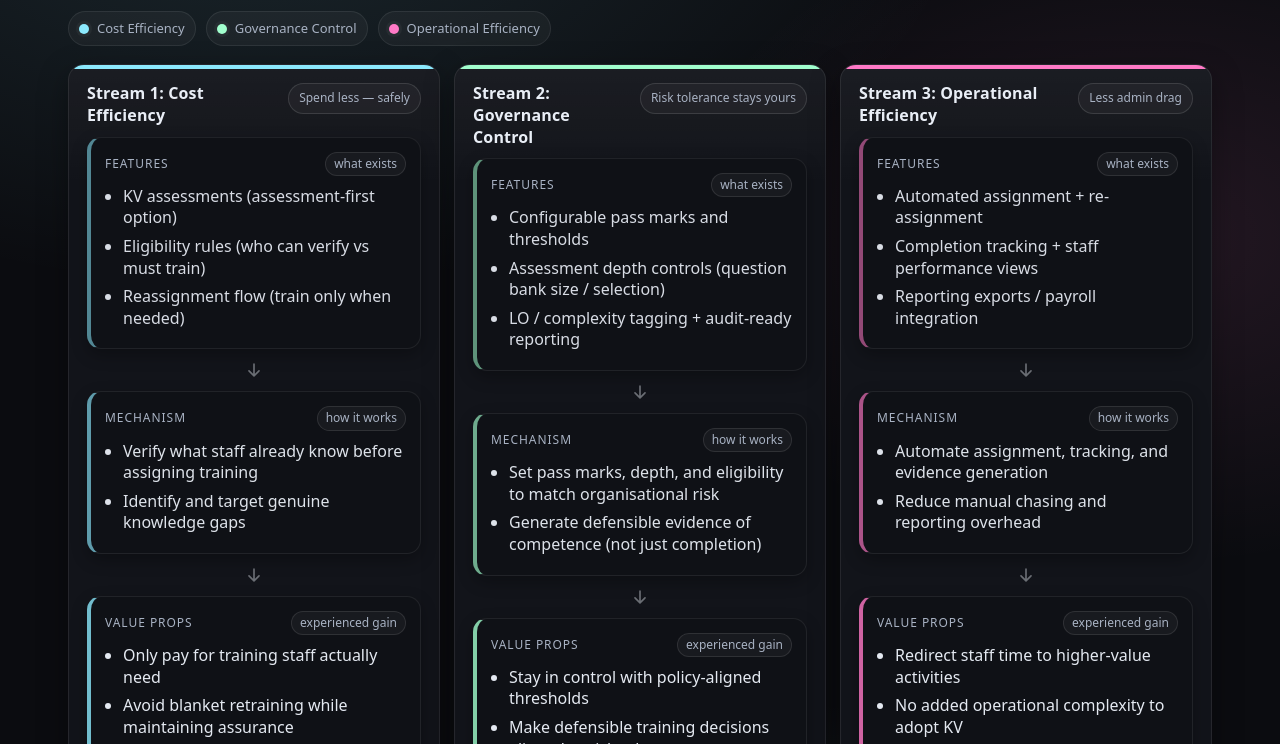
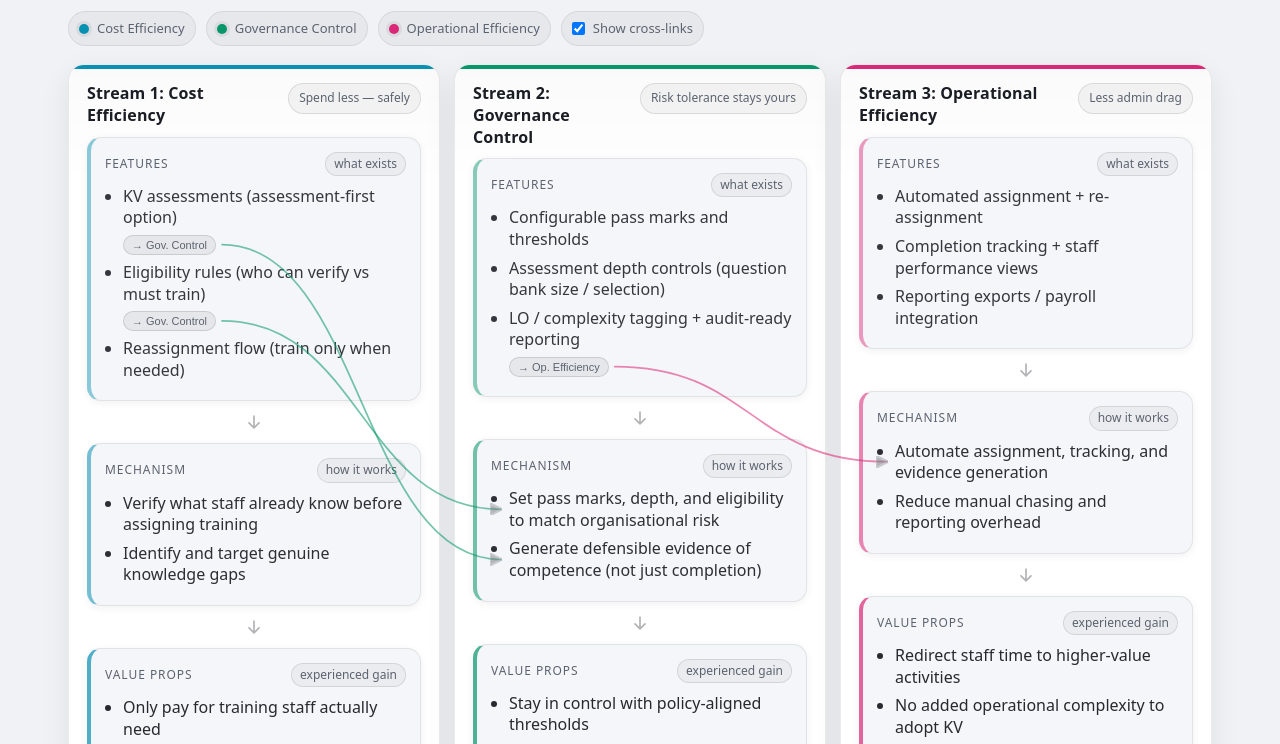
Before and after one commit to darrenohello/kv-messaging, a plain HTML site: page index.html in a window 1280 px wide. Shown: the part 128-872 px from the top of the page. Drawn offline with Linux system fonts and the light colour scheme.

Commit message:
Added node based UI

```diff
--- /dev/null
+++ b/crosslinks.js
@@ -0,0 +1,126 @@
+(function () {
+  var wrapper = document.querySelector(".grid-wrapper");
+  var svg = document.getElementById("connectors");
+  var toggle = document.getElementById("crosslinks-toggle");
+  if (!wrapper || !svg || !toggle) return;
+
+  var rafId = 0;
+
+  function getRect(el) {
+    var r = el.getBoundingClientRect();
+    var w = wrapper.getBoundingClientRect();
+    return {
+      left: r.left - w.left,
+      top: r.top - w.top,
+      right: r.right - w.left,
+      bottom: r.bottom - w.top,
+      width: r.width,
+      height: r.height,
+      midX: r.left - w.left + r.width / 2,
+      midY: r.top - w.top + r.height / 2
+    };
+  }
+
+  function scheduleDraw() {
+    if (rafId) return;
+    rafId = requestAnimationFrame(function () {
+      rafId = 0;
+      draw();
+    });
+  }
+
+  function ensureDefs() {
+    if (svg.querySelector("defs")) return;
+    svg.insertAdjacentHTML(
+      "afterbegin",
+      "<defs>\n        <marker id=\"arrow\" viewBox=\"0 0 10 10\" refX=\"9\" refY=\"5\" markerWidth=\"7\" markerHeight=\"7\" orient=\"auto-start-reverse\">\n          <path d=\"M 0 0 L 10 5 L 0 10 z\"></path>\n        </marker>\n      </defs>"
+    );
+  }
+
+  function curvePath(sx, sy, tx, ty) {
+    var dx = Math.max(40, Math.min(140, Math.abs(tx - sx) / 2));
+    var c1x = sx + dx;
+    var c1y = sy;
+    var c2x = tx - dx;
+    var c2y = ty;
+    return "M " + sx + " " + sy + " C " + c1x + " " + c1y + ", " + c2x + " " + c2y + ", " + tx + " " + ty;
+  }
+
+  function draw() {
+    document.body.classList.toggle("crosslinks-hidden", !toggle.checked);
+    if (document.body.classList.contains("crosslinks-hidden")) return;
+
+    ensureDefs();
+
+    var w = wrapper.getBoundingClientRect();
+    svg.setAttribute("width", w.width);
+    svg.setAttribute("height", w.height);
+    svg.setAttribute("viewBox", "0 0 " + w.width + " " + w.height);
+
+    var chips = wrapper.querySelectorAll(".link-chip[data-link]");
+    svg.querySelectorAll("path[data-to]").forEach(function (p) { p.remove(); });
+
+    chips.forEach(function (chip, i) {
+      var targetId = chip.getAttribute("data-link");
+      var target = document.getElementById(targetId);
+      if (!target) return;
+
+      var linkId = "link-" + i;
+      chip.setAttribute("data-link-id", linkId);
+
+      var sr = getRect(chip);
+      var tr = getRect(target);
+
+      var sx = sr.right + 6;
+      var sy = sr.midY;
+      var tx = tr.left - 8;
+      var ty = tr.midY;
+
+      var path = document.createElementNS("http://www.w3.org/2000/svg", "path");
+      path.setAttribute("d", curvePath(sx, sy, tx, ty));
+      path.setAttribute("data-from", linkId);
+      path.setAttribute("data-to", targetId);
+
+      var colorVar = chip.getAttribute("data-color");
+      if (colorVar) path.style.setProperty("--linkColor", "var(" + colorVar + ")");
+
+      svg.appendChild(path);
+    });
+  }
+
+  function clearActive() {
+    svg.querySelectorAll("path.is-active").forEach(function (p) { p.classList.remove("is-active"); });
+    wrapper.querySelectorAll(".is-target").forEach(function (el) { el.classList.remove("is-target"); });
+  }
+
+  wrapper.addEventListener("pointerover", function (e) {
+    var chip = e.target.closest(".link-chip[data-link]");
+    if (!chip) return;
+    var targetId = chip.getAttribute("data-link");
+    var target = document.getElementById(targetId);
+    if (!target) return;
+
+    clearActive();
+    var linkId = chip.getAttribute("data-link-id");
+    var path = linkId
+      ? svg.querySelector('path[data-from="' + CSS.escape(linkId) + '"]')
+      : svg.querySelector('path[data-to="' + CSS.escape(targetId) + '"]');
+    if (path) path.classList.add("is-active");
+    target.classList.add("is-target");
+  });
+
+  wrapper.addEventListener("pointerout", function (e) {
+    if (!e.target.closest(".link-chip[data-link]")) return;
+    clearActive();
+  });
+
+  toggle.addEventListener("change", scheduleDraw);
+  window.addEventListener("resize", scheduleDraw);
+  window.addEventListener("scroll", scheduleDraw, { passive: true });
+
+  var ro = new ResizeObserver(scheduleDraw);
+  ro.observe(wrapper);
+
+  window.addEventListener("load", scheduleDraw);
+  scheduleDraw();
+})();
--- a/index.html
+++ b/index.html
@@ -20,9 +20,15 @@
         <span class="pill"><span class="dot" style="background:var(--accent-1)"></span>Cost Efficiency</span>
         <span class="pill"><span class="dot" style="background:var(--accent-2)"></span>Governance Control</span>
         <span class="pill"><span class="dot" style="background:var(--accent-3)"></span>Operational Efficiency</span>
+        <label class="pill pill-toggle">
+          <input type="checkbox" id="crosslinks-toggle" checked aria-label="Show cross-links between streams" />
+          <span>Show cross-links</span>
+        </label>
       </div>
     </header>
 
+    <div class="grid-wrapper">
+      <svg class="connectors" id="connectors" aria-hidden="true"></svg>
     <section class="grid">
       <!-- STREAM 1 -->
       <article class="stream" style="--accent: var(--accent-1);">
@@ -35,8 +41,18 @@
           <div class="stage features">
             <div class="label">Features <span class="badge">what exists</span></div>
             <ul>
-              <li>KV assessments (assessment-first option)</li>
-              <li>Eligibility rules (who can verify vs must train)</li>
+              <li>
+                KV assessments (assessment-first option)
+                <span class="link-chips">
+                  <button class="link-chip" type="button" data-link="s2-mech-2" data-color="--accent-2">→ Gov. Control</button>
+                </span>
+              </li>
+              <li>
+                Eligibility rules (who can verify vs must train)
+                <span class="link-chips">
+                  <button class="link-chip" type="button" data-link="s2-mech-1" data-color="--accent-2">→ Gov. Control</button>
+                </span>
+              </li>
               <li>Reassignment flow (train only when needed)</li>
             </ul>
           </div>
@@ -97,7 +113,12 @@
             <ul>
               <li>Configurable pass marks and thresholds</li>
               <li>Assessment depth controls (question bank size / selection)</li>
-              <li>LO / complexity tagging + audit-ready reporting</li>
+              <li>
+                LO / complexity tagging + audit-ready reporting
+                <span class="link-chips">
+                  <button class="link-chip" type="button" data-link="s3-mech-1" data-color="--accent-3">→ Op. Efficiency</button>
+                </span>
+              </li>
             </ul>
           </div>
 
@@ -110,8 +131,8 @@
           <div class="stage mechanism">
             <div class="label">Mechanism <span class="badge">how it works</span></div>
             <ul>
-              <li>Set pass marks, depth, and eligibility to match organisational risk</li>
-              <li>Generate defensible evidence of competence (not just completion)</li>
+              <li id="s2-mech-1">Set pass marks, depth, and eligibility to match organisational risk</li>
+              <li id="s2-mech-2">Generate defensible evidence of competence (not just completion)</li>
             </ul>
           </div>
 
@@ -170,7 +191,7 @@
           <div class="stage mechanism">
             <div class="label">Mechanism <span class="badge">how it works</span></div>
             <ul>
-              <li>Automate assignment, tracking, and evidence generation</li>
+              <li id="s3-mech-1">Automate assignment, tracking, and evidence generation</li>
               <li>Reduce manual chasing and reporting overhead</li>
             </ul>
           </div>
@@ -204,12 +225,12 @@
         </div>
       </article>
     </section>
+    </div>
 
     <footer>
-      Tip: if you want to show cross-links (e.g., one feature supports two mechanisms), add small “chips” under each bullet
-      and use <code class="k">data-link</code> attributes + SVG connectors. But keeping each stream mostly self-contained
-      makes the causality easier to read.
+      Cross-links show where one feature or mechanism supports another stream. Toggle above to show or hide them.
     </footer>
   </div>
+  <script src="crosslinks.js"></script>
 </body>
 </html>
--- a/style.css
+++ b/style.css
@@ -1,16 +1,16 @@
 :root{
-  --bg:#0b0c10;
-  --panel:#12141a;
-  --panel-2:#0f1116;
-  --text:#e9eef6;
-  --muted:#a8b2c3;
+  --bg:#f0f2f6;
+  --panel:#ffffff;
+  --panel-2:#f5f6f9;
+  --text:#1a1d24;
+  --muted:#5c6370;
 
-  --line:#2a2f3a;
-  --shadow: 0 10px 30px rgba(0,0,0,.35);
+  --line:#e2e6eb;
+  --shadow: 0 10px 30px rgba(0,0,0,.08);
 
-  --accent-1:#8be9fd; /* stream 1 */
-  --accent-2:#a1ffce; /* stream 2 */
-  --accent-3:#ff79c6; /* stream 3 */
+  --accent-1:#0891b2; /* stream 1 */
+  --accent-2:#059669; /* stream 2 */
+  --accent-3:#db2777; /* stream 3 */
 
   --radius:16px;
 }
@@ -19,10 +19,7 @@
 body{
   margin:0;
   font-family: ui-sans-serif, system-ui, -apple-system, Segoe UI, Roboto, Helvetica, Arial, "Apple Color Emoji","Segoe UI Emoji";
-  background: radial-gradient(1200px 700px at 20% 0%, rgba(139,233,253,.12), transparent 60%),
-              radial-gradient(900px 600px at 90% 30%, rgba(255,121,198,.10), transparent 55%),
-              radial-gradient(900px 600px at 60% 95%, rgba(161,255,206,.10), transparent 55%),
-              var(--bg);
+  background: var(--bg);
   color:var(--text);
   line-height:1.35;
 }
@@ -67,30 +64,107 @@ h1{
   align-items:center;
   gap:8px;
   padding:8px 10px;
-  background: rgba(255,255,255,.04);
-  border:1px solid rgba(255,255,255,.08);
+  background: rgba(0,0,0,.04);
+  border:1px solid rgba(0,0,0,.08);
   border-radius: 999px;
 }
 .dot{
   width:10px; height:10px; border-radius:99px;
-  box-shadow: 0 0 0 3px rgba(255,255,255,.04);
+  box-shadow: 0 0 0 3px rgba(0,0,0,.06);
+}
+
+.grid-wrapper{
+  position: relative;
+  margin-top: 18px;
 }
 
 .grid{
   display:grid;
   grid-template-columns: repeat(3, 1fr);
   gap: 14px;
-  margin-top: 18px;
 }
 
 @media (max-width: 980px){
   .grid{grid-template-columns: 1fr;}
 }
 
+.connectors{
+  position: absolute;
+  left: 0;
+  top: 0;
+  width: 100%;
+  height: 100%;
+  pointer-events: none;
+  overflow: visible;
+  z-index: 1;
+}
+
+.connectors defs marker path{ fill: currentColor; }
+
+.connectors path{
+  fill: none;
+  stroke: var(--linkColor, var(--muted));
+  stroke-width: 1.75;
+  opacity: 0.55;
+  stroke-linecap: round;
+  stroke-linejoin: round;
+  marker-end: url(#arrow);
+}
+
+.connectors path.is-active{
+  opacity: 0.95;
+  stroke-width: 2.5;
+}
+
+.pill-toggle{
+  cursor: pointer;
+  user-select: none;
+}
+
+.pill-toggle input{
+  margin: 0;
+  cursor: pointer;
+}
+
+.link-chips{
+  display: flex;
+  flex-wrap: wrap;
+  gap: 6px;
+  margin-top: 6px;
+}
+
+.link-chip{
+  appearance: none;
+  cursor: pointer;
+  border: 1px solid rgba(0,0,0,.12);
+  background: rgba(0,0,0,.06);
+  color: var(--muted);
+  border-radius: 999px;
+  padding: 3px 8px;
+  font-size: 11px;
+}
+
+.link-chip:hover,
+.link-chip:focus-visible{
+  outline: none;
+  border-color: rgba(0,0,0,.22);
+  background: rgba(0,0,0,.09);
+}
+
+.is-target{
+  box-shadow: 0 0 0 3px color-mix(in srgb, var(--accent) 18%, transparent);
+  border-color: color-mix(in srgb, var(--accent) 35%, rgba(0,0,0,.08));
+}
+
+body.crosslinks-hidden .link-chips,
+body.crosslinks-hidden .connectors{
+  display: none;
+}
+
 .stream{
-  background: linear-gradient(180deg, rgba(255,255,255,.04), transparent 120px),
+  background: linear-gradient(180deg, rgba(0,0,0,.02), transparent 120px),
               var(--panel);
-  border:1px solid rgba(255,255,255,.08);
+  border:1px solid rgba(0,0,0,.08);
   border-radius: var(--radius);
   box-shadow: var(--shadow);
   overflow:hidden;
@@ -102,7 +176,7 @@ h1{
   position:absolute;
   top:0; left:0; right:0;
   height: 4px;
-  background: var(--accent, #fff);
+  background: var(--accent, #1a1d24);
 }
 
 .stream-head{
@@ -122,8 +196,8 @@ h1{
 .stream-tag{
   font-size: 12px;
   color: var(--muted);
-  border: 1px solid rgba(255,255,255,.12);
-  background: rgba(255,255,255,.04);
+  border: 1px solid rgba(0,0,0,.1);
+  background: rgba(0,0,0,.04);
   padding: 6px 10px;
   border-radius: 999px;
   white-space: nowrap;
@@ -141,7 +215,7 @@ h1{
   padding: 14px 14px 12px;
   border-radius: 14px;
   background: var(--panel-2);
-  border:1px solid rgba(255,255,255,.08);
+  border:1px solid rgba(0,0,0,.08);
 }
 
 .stage .label{
@@ -162,8 +236,8 @@ h1{
   font-size: 12px;
   padding: 3px 8px;
   border-radius: 999px;
-  border: 1px solid rgba(255,255,255,.10);
-  background: rgba(255,255,255,.04);
+  border: 1px solid rgba(0,0,0,.1);
+  background: rgba(0,0,0,.04);
   color: var(--muted);
 }
 
@@ -177,9 +251,9 @@ li{
   margin: 7px 0;
 }
 
-.stage.features li{color: rgba(233,238,246,.92)}
-.stage.mechanism li{color: rgba(233,238,246,.95)}
-.stage.valueprop li{color: rgba(233,238,246,.98)}
+.stage.features li{color: rgba(26,29,36,.88)}
+.stage.mechanism li{color: rgba(26,29,36,.92)}
+.stage.valueprop li{color: rgba(26,29,36,.95)}
 .stage.benefit li{font-weight:600}
 
 .arrow{
@@ -187,7 +261,7 @@ li{
   justify-content:center;
   align-items:center;
   height: 22px;
-  color: rgba(233,238,246,.55);
+  color: rgba(26,29,36,.45);
   user-select:none;
 }
 
@@ -199,13 +273,13 @@ li{
 
 /* accent borders per stage */
 .stage{
-  box-shadow: 0 6px 16px rgba(0,0,0,.28);
+  box-shadow: 0 2px 8px rgba(0,0,0,.06);
 }
 
-.stream .stage{border-left: 4px solid rgba(255,255,255,.06)}
-.stream .stage.features{border-left-color: color-mix(in srgb, var(--accent) 55%, transparent)}
-.stream .stage.mechanism{border-left-color: color-mix(in srgb, var(--accent) 65%, transparent)}
-.stream .stage.valueprop{border-left-color: color-mix(in srgb, var(--accent) 80%, transparent)}
+.stream .stage{border-left: 4px solid rgba(0,0,0,.06)}
+.stream .stage.features{border-left-color: color-mix(in srgb, var(--accent) 45%, transparent)}
+.stream .stage.mechanism{border-left-color: color-mix(in srgb, var(--accent) 55%, transparent)}
+.stream .stage.valueprop{border-left-color: color-mix(in srgb, var(--accent) 70%, transparent)}
 .stream .stage.benefit{border-left-color: var(--accent)}
 
 /* small helper footer */
@@ -216,9 +290,9 @@ footer{
 }
 
 code.k{
-  background: rgba(255,255,255,.06);
-  border: 1px solid rgba(255,255,255,.08);
+  background: rgba(0,0,0,.06);
+  border: 1px solid rgba(0,0,0,.1);
   padding: 2px 6px;
   border-radius: 8px;
-  color: rgba(233,238,246,.92);
+  color: rgba(26,29,36,.9);
 }
```
